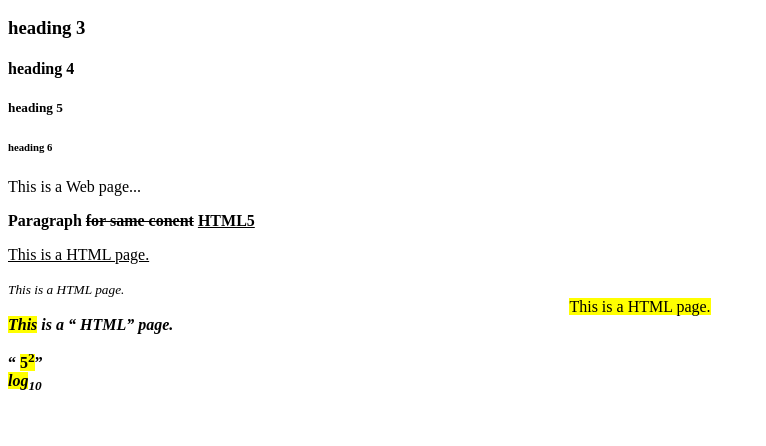
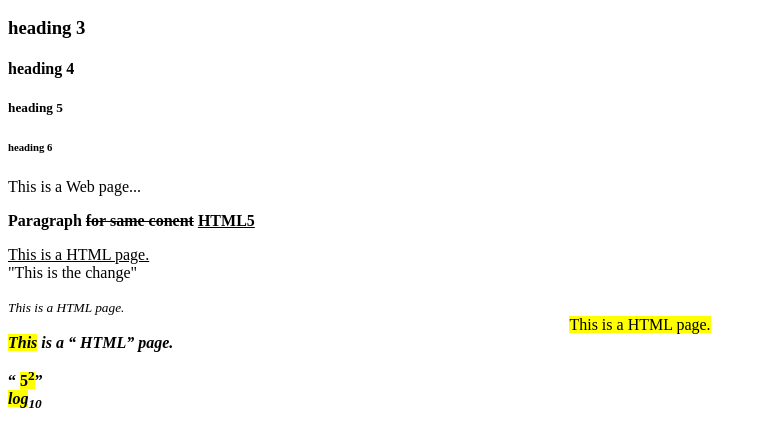
Before and after one commit to HiteshMerugu/Digital-Clock, a plain HTML site: page HTML/HTML_1/first Web page.html in a window 1280 px wide. Shown: the part 110-556 px from the top of the page, without its empty margins (0-766 px from the left). Drawn offline with Linux system fonts and the light colour scheme.

Commit message:
updated first Web page.html with new line

```diff
--- a/HTML/HTML_1/first Web page.html
+++ b/HTML/HTML_1/first Web page.html
@@ -1,7 +1,6 @@
-
-
 <!DocType html>
 <HTML>
+
 <head>
   <title>
     First web page
@@ -20,7 +19,7 @@
   <p> This is a Web page...</p>
   <p><b> Paragraph <del> for same conent</del>
       <ins> HTML5 </ins></b></p>
-     <p><u> This is a HTML page.</u><br><!---empty tag---></p>
+  <p><u> This is a HTML page.</u><br>"This is the change"</p>
 
   <i><small>This is a HTML page.</small></i><br>
   <center><mark>This is a HTML page.</mark></center>
@@ -30,4 +29,5 @@
   <em><strong><mark>log</mark><sub>10</sub></strong></em>
 
 </body>
+
 </HTML>
```
Lines whose indentation alone changed are shown as unchanged.
